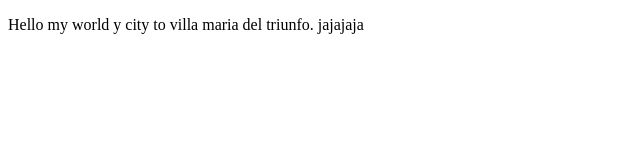
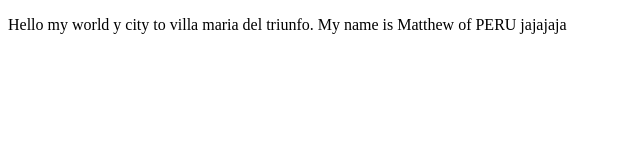
Before and after one commit to MatiusLayscms/proyectodemocursoprework, a plain HTML site: page index.html in a window 1280 px wide. Shown: the whole page, without its empty margins (0-640 px from the left). Drawn offline with Linux system fonts and the light colour scheme.

Commit message:
agregamos cambios a vmt PERU

```diff
--- a/index.html
+++ b/index.html
@@ -8,7 +8,7 @@
 </head>
 <body>
     <p>
-        Hello my world y city to villa maria del triunfo. jajajaja
+        Hello my world y city to villa maria del triunfo. My name is Matthew of PERU jajajaja
     </p>
 </body>
 </html>
```
